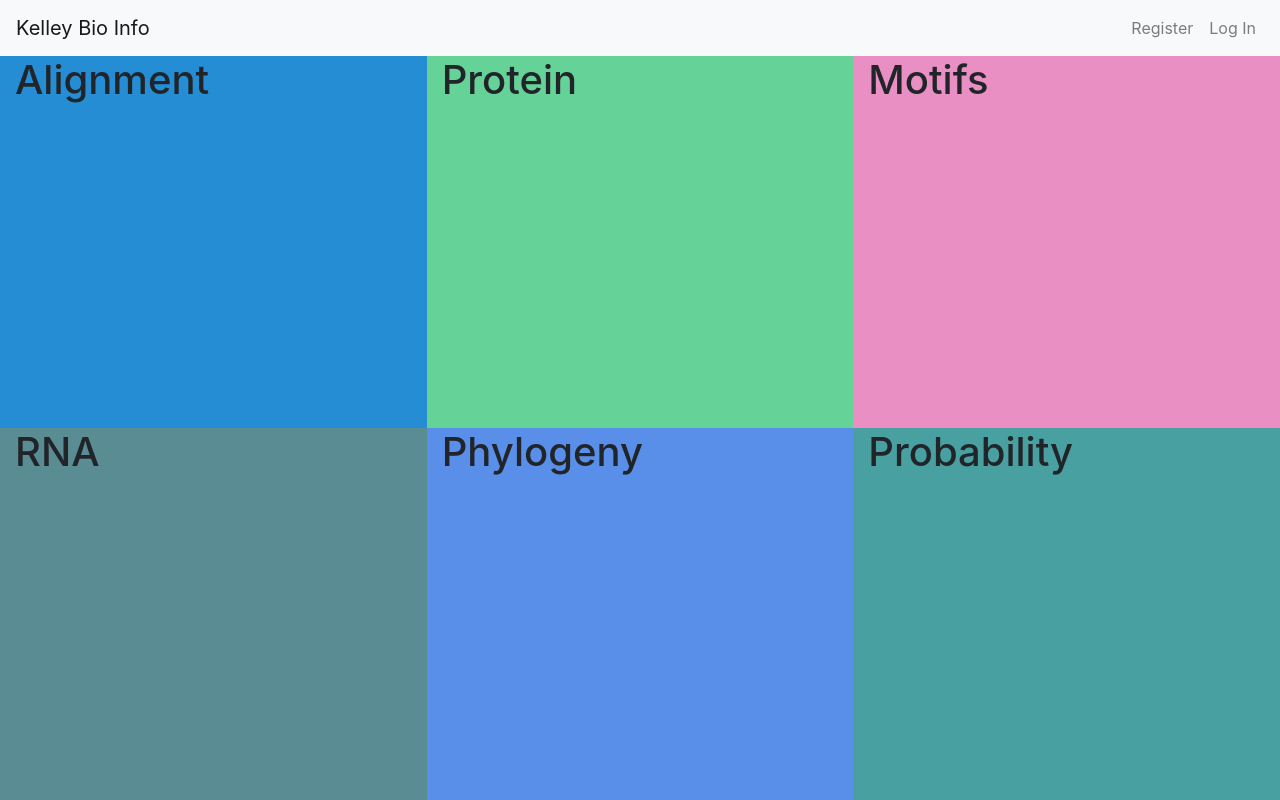
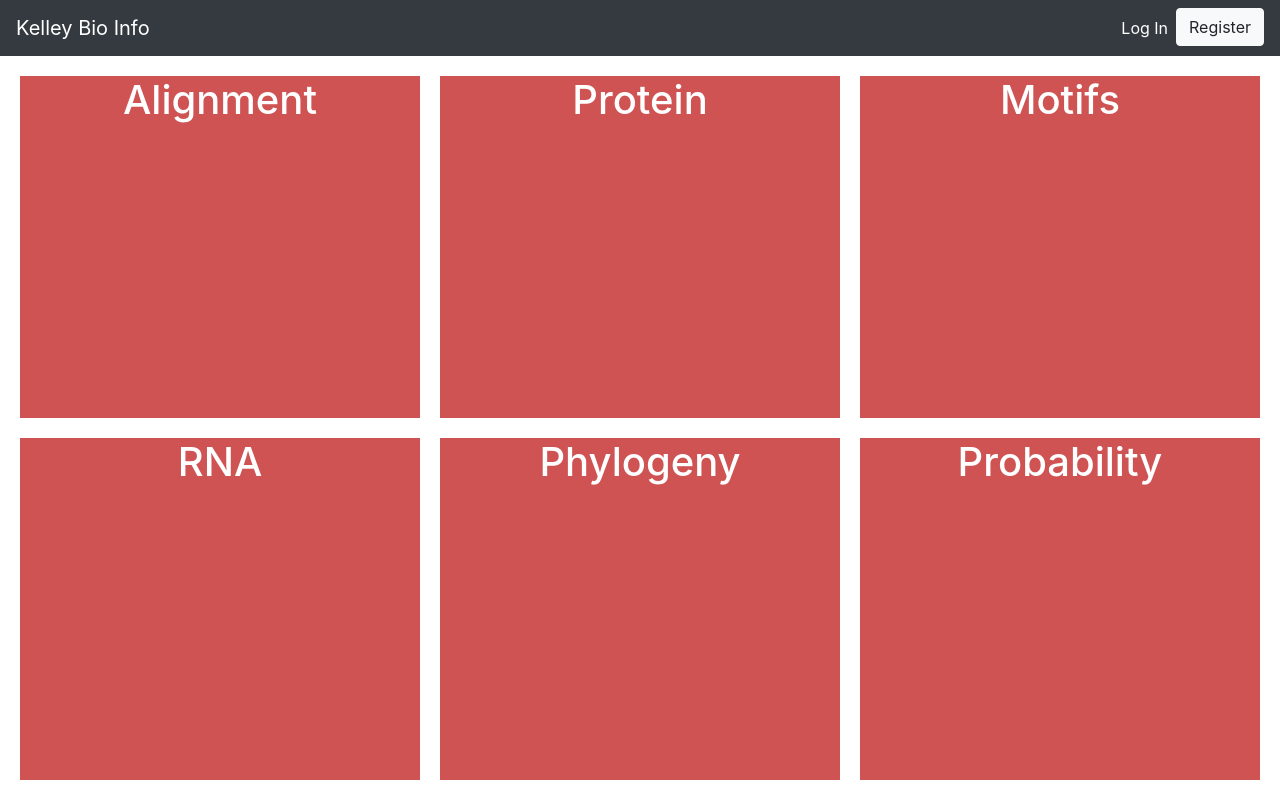
Before and after one commit to thyrgle/kelleybioinfo, a Flask app: page / in a window 1280 px wide. Run offline with Flask 2, Linux system fonts and the light colour scheme; some libraries are stand-ins or nearby versions.

Commit message:
Improved homepage.

```diff
--- a/app/static/style.css
+++ b/app/static/style.css
@@ -8,28 +8,72 @@ body {
   width: 100%;
 }
 
+.nav-link {
+  color: #fff;
+}
+
+.navbar-brand {
+  color: #fff;
+}
+
 #alignment-item {
-  background: #248dd3;
+  color: #fff;
+  background: #d05353;
+  border: 2px;
+  margin-left: 20px;
+  margin-top: 20px;
+  margin-right: 10px;
+  margin-bottom: 10px;
 }
 
 #protein-item {
-  background: #65d398;
+  color: #fff;
+  background: #d05353;
+  border: 2px;
+  margin-left: 10px;
+  margin-top: 20px;
+  margin-right: 10px;
+  margin-bottom: 10px;
 }
 
 #motifs-item {
-  background: #ea8fc4;
+  color: #fff;
+  background: #d05353;
+  border: 2px;
+  margin-left: 10px;
+  margin-top: 20px;
+  margin-right: 20px;
+  margin-bottom: 10px;
 }
 
 #rna-item {
-  background: #5a8c94;
+  color: #fff;
+  background: #d05353;
+  border: 2px;
+  margin-left: 20px;
+  margin-top: 10px;
+  margin-right: 10px;
+  margin-bottom: 20px;
 }
 
 #phylogeny-item {
-  background: #5a8fe9;
+  color: #fff;
+  background: #d05353;
+  border: 2px;
+  margin-left: 10px;
+  margin-top: 10px;
+  margin-right: 10px;
+  margin-bottom: 20px;
 }
 
 #probability-item {
-  background: #49a0a0;
+  color: #fff;
+  background: #d05353;
+  border: 2px;
+  margin-left: 10px;
+  margin-top: 10px;
+  margin-right: 20px;
+  margin-bottom: 20px;
 }
 
 .container-fluid {
--- a/app/templates/base.html
+++ b/app/templates/base.html
@@ -3,7 +3,7 @@
 <link rel="stylesheet" href="https://stackpath.bootstrapcdn.com/bootstrap/4.1.3/css/bootstrap.min.css" integrity="sha384-MCw98/SFnGE8fJT3GXwEOngsV7Zt27NXFoaoApmYm81iuXoPkFOJwJ8ERdknLPMO" crossorigin="anonymous">
 <link rel="stylesheet" href="{{ url_for('static', filename='style.css') }}">
 <body class="container-fluid d-flex flex-column">
-  <nav class="navbar navbar-expand-lg navbar-light bg-light">
+  <nav class="navbar navbar-expand-lg navbar-inverse bg-dark">
     <a class="navbar-brand" href="/">Kelley Bio Info</a>
     <ul class="navbar-nav ml-auto">
       {% if g.user %}
@@ -15,10 +15,10 @@
         </li>
       {% else %}
       <li class="nav-item">
-        <a class="nav-link" href="{{ url_for('auth.register') }}">Register</a>
+        <a class="nav-link" href="{{ url_for('auth.login') }}">Log In</a>
       </li>
       <li class="nav-item">
-        <a class="nav-link" href="{{ url_for('auth.login') }}">Log In</a>
+        <a class="btn btn-light" href="{{ url_for('auth.register') }}">Register</a>
       </li>
       {% endif %}
     </ul>
--- a/app/templates/main/main.html
+++ b/app/templates/main/main.html
@@ -5,24 +5,24 @@
 
 {% block content %}
 <div class="row main-row align-items-center flex-grow-1">
-  <div class="col align-self-stretch" id="alignment-item">
+  <div class="col text-center align-self-stretch" id="alignment-item">
     <h1> Alignment </h1>
   </div>
-  <div class="col align-self-stretch" id="protein-item">
+  <div class="col text-center align-self-stretch" id="protein-item">
     <h1> Protein </h1>
   </div>
-  <div class="col align-self-stretch" id="motifs-item">
+  <div class="col text-center align-self-stretch" id="motifs-item">
     <h1> Motifs </h1>
   </div>
 </div>
 <div class="row main-row align-items-center flex-grow-1">
-  <div class="col align-self-stretch" id="rna-item">
+  <div class="col text-center align-self-stretch" id="rna-item">
     <h1> RNA </h1>
   </div>
-  <div class="col align-self-stretch" id="phylogeny-item">
+  <div class="col text-center align-self-stretch" id="phylogeny-item">
     <h1> Phylogeny </h1>
   </div>
-  <div class="col align-self-stretch" id="probability-item">
+  <div class="col text-center align-self-stretch" id="probability-item">
     <h1> Probability </h1>
   </div>
 </div>
```
